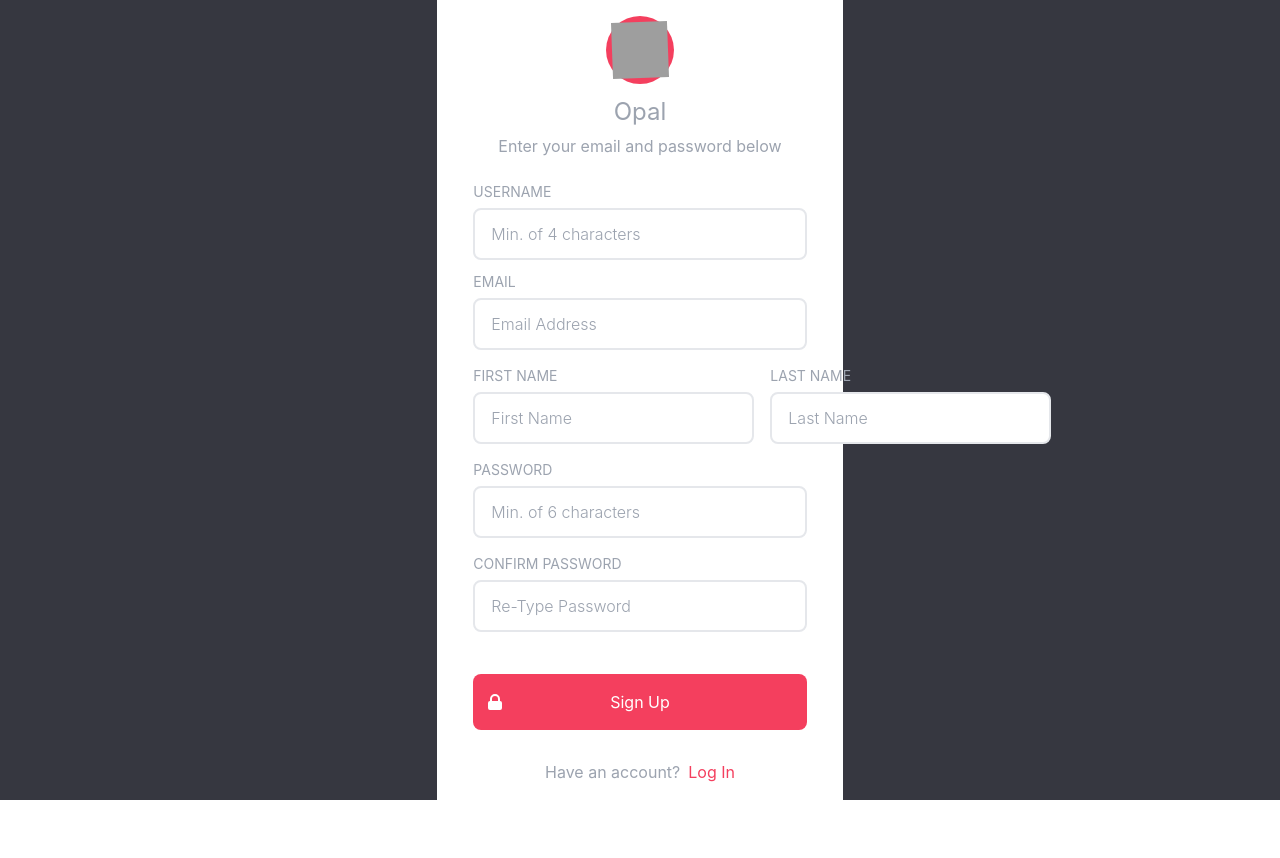
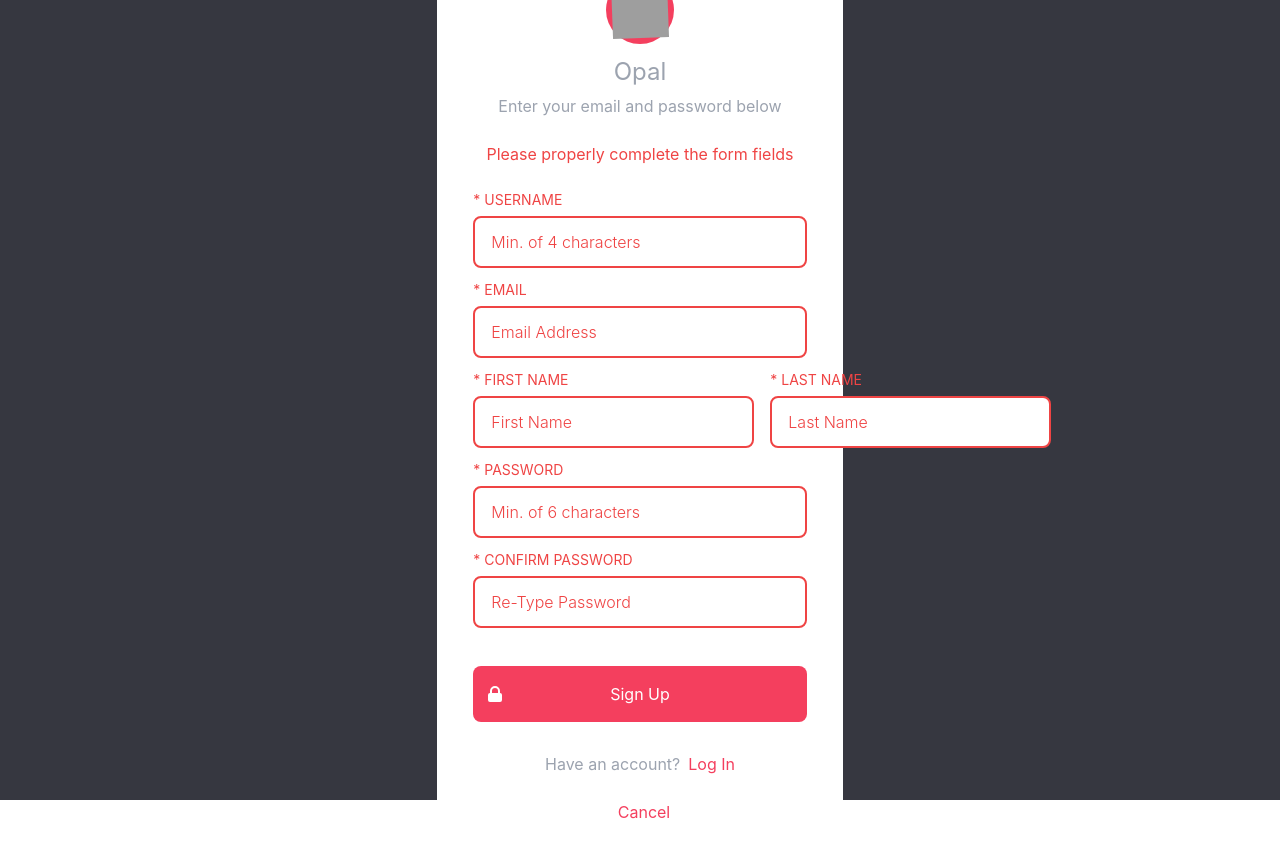
Before and after one commit to oslabs-beta/Opal, a React (Create React App) app: page /signup in a window 1280 px wide. Both pictures are taken after a click on the button "Sign Up". Shown: the top 858 px of the page. Before the commit the page ends 832 px from the top, so only its background shows below. Built offline with nearby package versions, Linux system fonts and the light colour scheme; grey boxes are pictures that could not be loaded.

Commit message:
add error / user input validation for form submission

```diff
--- a/src/Pages/SignupPage.js
+++ b/src/Pages/SignupPage.js
@@ -1,10 +1,20 @@
-import React, { useState, useRef } from 'react';
-import { Link, useNavigate } from 'react-router-dom';
-import { motion } from 'framer-motion';
-import { LockClosedIcon } from '@heroicons/react/solid';
-import './animation.css';
+import React, { useState, useRef } from "react";
+import { Link, useNavigate } from "react-router-dom";
+import { motion } from "framer-motion";
+import { LockClosedIcon } from "@heroicons/react/solid";
+import "./animation.css";
+import { useDispatch } from "react-redux";
+import { login } from "../redux/slices/userSlice";
 
 function Signup() {
+  const [errorMsg, setErrorMsg] = useState(null);
+  const [usernameErr, setUsernameErr] = useState(false);
+  const [emailErr, setEmailErr] = useState(false);
+  const [firstNErr, setFirstNErr] = useState(false);
+  const [lastNErr, setLastNErr] = useState(false);
+  const [passErr, setPassErr] = useState(false);
+  const [confirmErr, setConfirmErr] = useState(false);
+
   const Username = useRef(null);
   const Email = useRef(null);
   const FirstName = useRef(null);
@@ -12,9 +22,18 @@ function Signup() {
   const Password = useRef(null);
   const ConfirmPass = useRef(null);
 
+  const dispatch = useDispatch();
   const navigate = useNavigate();
 
   const handleSubmit = async (e) => {
+    setErrorMsg(false);
+    setUsernameErr(false);
+    setEmailErr(false);
+    setFirstNErr(false);
+    setLastNErr(false);
+    setPassErr(false);
+    setConfirmErr(false);
+
     const data = {
       Username: Username.current.value,
       Email: Email.current.value,
@@ -23,142 +42,248 @@ function Signup() {
       Password: Password.current.value,
     };
 
-    await fetch('http://localhost:3000/user/signup', {
-      method: 'POST',
-      headers: {
-        'Content-Type': 'application/json',
-      },
-      body: JSON.stringify(data),
-    })
-      .then((response) => response.json())
-      .then((data) => {
-        console.log('Success: ', data);
-        //if data == true then add that to state and login the user/redirect to azure page. Redux question for Marcel
-        if (data === true) navigate('/azure');
-        else alert('Sign up failed, credentials are already in use!');
-      })
-      .catch((error) => {
-        console.log('Error: ', error);
-      });
+    try {
+      const response = await fetch("http://localhost:3000/user/signup", {
+        method: "POST",
+        headers: {
+          "Content-Type": "application/json",
+        },
+        body: JSON.stringify(data),
+      }).then((response) => response.json());
+
+      console.log(response);
+
+      if (response.error) {
+        setErrorMsg(response.msg);
+        if (response.errors.email) {
+          setEmailErr(true);
+          Email.current.value = '';
+        }
+        if (response.errors.username) {
+          setUsernameErr(true);
+          Username.current.value = '';
+        }
+
+        if (response.errors.all) {
+          setEmailErr(true);
+          setUsernameErr(true);
+          setFirstNErr(true);
+          setLastNErr(true);
+          setPassErr(true);
+          setConfirmErr(true);
+          Email.current.value = '';
+          Username.current.value = '';
+          Password.current.value = '';
+          LastName.current.value = '';
+          FirstName.current.value = '';
+        }
+      } else {
+        navigate('/');
+        dispatch(login(response.userInfo));
+      }
+    } catch (e) {
+      console.log(e);
+    }
   };
 
+  // console.log(Username.current.value);
+
   return (
-    <div className='min-h-full h-screen w-full bg-[#363740] flex items-center justify-center py-12 px-4 sm:px-6 lg:px-8'>
-      <form className='w-1/3 h-fit rounded bg-white flex flex-col justify-center py-12 px-9'>
-        <div className='flex flex-col justify-center'>
-          <div className='flex items-center justify-center flex-col'>
-            <div className='flex justify-center bg-rose-500 p-1.5 rounded-full'>
+    <div className="min-h-full h-screen w-full bg-[#363740] flex items-center justify-center py-12 px-4 sm:px-6 lg:px-8">
+      <form className="w-1/3 h-fit rounded bg-white flex flex-col justify-center py-12 px-9">
+        <div className="flex flex-col justify-center">
+          <div className="flex items-center justify-center flex-col">
+            <div className="flex justify-center bg-rose-500 p-1.5 rounded-full">
               <img
-                className='rotate w-14 h-14'
-                src='../../assets/images/Opal Logo No Background.png'
-                alt='Opal Logo Red Background'
+                className="rotate w-14 h-14"
+                src="../../assets/images/Opal Logo No Background.png"
+                alt="Opal Logo Red Background"
               />
             </div>
-            <p className='text-2xl mt-3 text-gray-400'>Opal</p>
+            <p className="text-2xl mt-3 text-gray-400">Opal</p>
           </div>
-          <p className='text-center text-gray-400 mt-1.5'>
+          <p className="text-center text-gray-400 mt-1.5">
             Enter your email and password below
           </p>
           <br />
-          <label className='text-sm mb-1.5 text-gray-400'>USERNAME</label>
+          {errorMsg ? (
+            <p className="text-red-500 text-center">{errorMsg}</p>
+          ) : (
+            ""
+          )}
+          <br />
+          <label
+            className={`text-sm mb-1.5 text-gray-400 ${
+              usernameErr ? "text-red-500" : ""
+            }`}
+          >
+            * USERNAME
+          </label>
           <input
             ref={Username}
-            className='border-2 px-4 mb-3 py-3 rounded-lg font-light focus:outline-none focus:border-rose-500 focus:border-3'
-            type='text'
-            placeholder='Min. of 4 characters'
+            className={`border-2 px-4 mb-3 py-3 rounded-lg font-light focus:outline-none focus:border-rose-500 focus:border-3 ${
+              usernameErr ? " border-red-500 placeholder:text-red-500" : ""
+            }`}
+            type="text"
+            placeholder="Min. of 4 characters"
           />
 
-          <label className='text-sm mb-1.5 text-gray-400'>EMAIL</label>
+          <label
+            className={`text-sm mb-1.5 text-gray-400 ${
+              emailErr ? "text-red-500" : ""
+            }`}
+          >
+            * EMAIL
+          </label>
           <input
             ref={Email}
-            className='border-2 mb-4 px-4 py-3 font-light rounded-lg focus:outline-none focus:border-rose-500 focus:border-3'
-            type='email'
-            placeholder='Email Address'
+            className={`border-2 px-4 mb-3 py-3 rounded-lg font-light focus:outline-none focus:border-rose-500 focus:border-3 ${
+              emailErr ? " border-red-500 placeholder:text-red-500" : ""
+            }`}
+            type="email"
+            placeholder="Email Address"
           />
 
-          <div className='flex w-full'>
-            <div className='flex flex-col mr-4 w-full'>
-              <label className='text-sm mb-1.5 text-gray-400'>FIRST NAME</label>
+          <div className="flex w-full">
+            <div className="flex flex-col mr-4 w-full">
+              <label
+                className={`text-sm mb-1.5 text-gray-400 ${
+                  firstNErr ? "text-red-500" : ""
+                }`}
+              >
+                * FIRST NAME
+              </label>
               <input
                 ref={FirstName}
-                className='border-2 mb-4 px-4 py-3 rounded-lg font-light focus:outline-none focus:border-rose-500 focus:border-3'
-                type='text'
-                placeholder='First Name'
+                className={`border-2 px-4 mb-3 py-3 rounded-lg font-light focus:outline-none focus:border-rose-500 focus:border-3 ${
+                  firstNErr ? " border-red-500 placeholder:text-red-500" : ""
+                }`}
+                type="text"
+                placeholder="First Name"
               />
             </div>
 
-            <div className='flex flex-col w-full'>
-              <label className='text-sm mb-1.5 text-gray-400'>LAST NAME</label>
+            <div className="flex flex-col w-full">
+              <label
+                className={`text-sm mb-1.5 text-gray-400 ${
+                  lastNErr ? "text-red-500" : ""
+                }`}
+              >
+                * LAST NAME
+              </label>
               <input
                 ref={LastName}
-                className='border-2 mb-4 px-4 py-3 font-light rounded-lg focus:outline-none focus:border-rose-500 focus:border-3'
-                type='text'
-                placeholder='Last Name'
+                className={`border-2 px-4 mb-3 py-3 rounded-lg font-light focus:outline-none focus:border-rose-500 focus:border-3 ${
+                  lastNErr ? " border-red-500 placeholder:text-red-500" : ""
+                }`}
+                type="text"
+                placeholder="Last Name"
               />
             </div>
           </div>
 
-          <div className='flex flex-col w-auto'>
-            <label className='text-sm mb-1.5 text-gray-400'>PASSWORD</label>
+          <div className="flex flex-col w-auto">
+            <label
+              className={`text-sm mb-1.5 text-gray-400 ${
+                passErr ? "text-red-500" : ""
+              }`}
+            >
+              * PASSWORD
+            </label>
             <input
               ref={Password}
-              className='border-2 mb-4 px-4 py-3 font-light rounded-lg focus:outline-none focus:border-rose-500 focus:border-3'
-              type='password'
-              placeholder='Min. of 6 characters'
+              className={`border-2 px-4 mb-3 py-3 rounded-lg font-light focus:outline-none focus:border-rose-500 focus:border-3 ${
+                passErr ? " border-red-500 placeholder:text-red-500" : ""
+              }`}
+              type="password"
+              placeholder="Min. of 6 characters"
             />
           </div>
 
-          <div className='flex flex-col w-auto'>
-            <label className='text-sm mb-1.5 text-gray-400'>
-              CONFIRM PASSWORD
+          <div className="flex flex-col w-auto">
+            <label
+              className={`text-sm mb-1.5 text-gray-400 ${
+                confirmErr ? "text-red-500" : ""
+              }`}
+            >
+              * CONFIRM PASSWORD
             </label>
             <input
               ref={ConfirmPass}
-              className='border-2 mb-4 px-4 py-3 rounded-lg font-light  focus:outline-none focus:border-rose-500 focus:border-3'
-              type='password'
-              placeholder='Re-Type Password'
+              className={`border-2 px-4 mb-3 py-3 rounded-lg font-light focus:outline-none focus:border-rose-500 focus:border-3 ${
+                confirmErr ? " border-red-500 placeholder:text-red-500" : ""
+              }`}
+              type="password"
+              placeholder="Re-Type Password"
             />
           </div>
 
           <motion.button
-            type='button'
+            type="button"
             onClick={() => {
+              setUsernameErr(false);
+              setEmailErr(false);
+              setPassErr(false);
+              setFirstNErr(false);
+              setLastNErr(false);
+              setConfirmErr(false);
+              setPassErr(false);
+
+              if (!Username.current.value) setUsernameErr(true);
+              if (!Email.current.value) setEmailErr(true);
+              if (!Email.current.value.includes('@')) setEmailErr(true);
+              if (!FirstName.current.value) setFirstNErr(true);
+              if (!LastName.current.value) setLastNErr(true);
+              if (!Password.current.value) setPassErr(true);
+              if (!ConfirmPass.current.value) setConfirmErr(true);
+              if (Password.current.value.length < 6) setPassErr(true);
+              if (!ConfirmPass.current.value !== Password.current.value)
+                setConfirmErr(true);
+
               if (
-                Username.current.value.length < 4 ||
-                !Email.current.value.includes('@') ||
-                FirstName.current.value.length < 1 ||
-                LastName.current.value.length < 1 ||
+                !Username.current.value ||
+                !Email.current.value ||
+                !FirstName.current.value ||
+                !LastName.current.value ||
+                !Password.current.value ||
+                !ConfirmPass.current.value ||
+                ConfirmPass.current.value !== Password.current.value ||
                 Password.current.value.length < 6 ||
-                ConfirmPass.current.value !== Password.current.value
-              )
-                alert('Input fields were not filled out correctly.');
-              else {
-                handleSubmit();
-              }
+                !Email.current.value.includes('@')
+              ) {
+                setErrorMsg("Please properly complete the form fields");
+              } else handleSubmit();
             }}
             whileTap={{ scale: 0.9 }}
             animate={{ y: 10 }}
-            className='bg-rose-500 mt-4 mb-4 w-full p-4 rounded-lg text-white focus:outline-white'
+            className="bg-rose-500 mt-4 mb-4 w-full p-4 rounded-lg text-white focus:outline-white"
           >
-            <span className='absolute left-0 inset-y-0 flex items-center pl-3'>
+            <span className="absolute left-0 inset-y-0 flex items-center pl-3">
               <LockClosedIcon
-                className='h-5 w-5 text-white group-hover:text-indigo-400'
-                aria-hidden='true'
+                className="h-5 w-5 text-white group-hover:text-indigo-400"
+                aria-hidden="true"
               />
             </span>
             Sign Up
           </motion.button>
           <br />
-          <div className='flex justify-center'>
-            <p className='text-gray-400'>
+          <div className="flex justify-center flex-col">
+            <p className="text-gray-400 text-center">
               Have an account?
               <Link
-                className='text-rose-500 ml-2 hover:underline focus:underline'
-                to='/login'
+                className="text-rose-500 ml-2 hover:underline focus:underline"
+                to="/login"
               >
                 Log In
               </Link>
             </p>
+            <br />
+            <Link
+              className="text-rose-500 ml-2 hover:underline focus:underline text-center"
+              to="/"
+            >
+              Cancel
+            </Link>
           </div>
         </div>
       </form>
```
